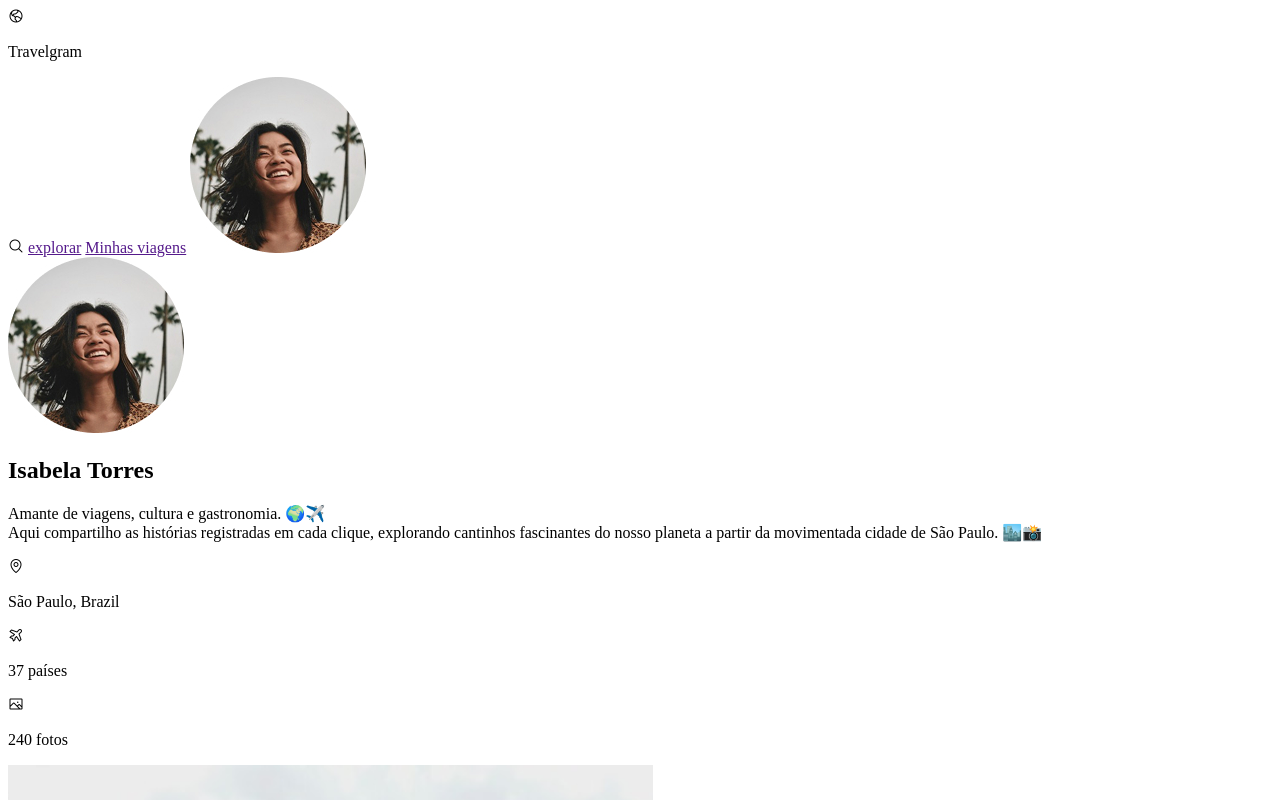
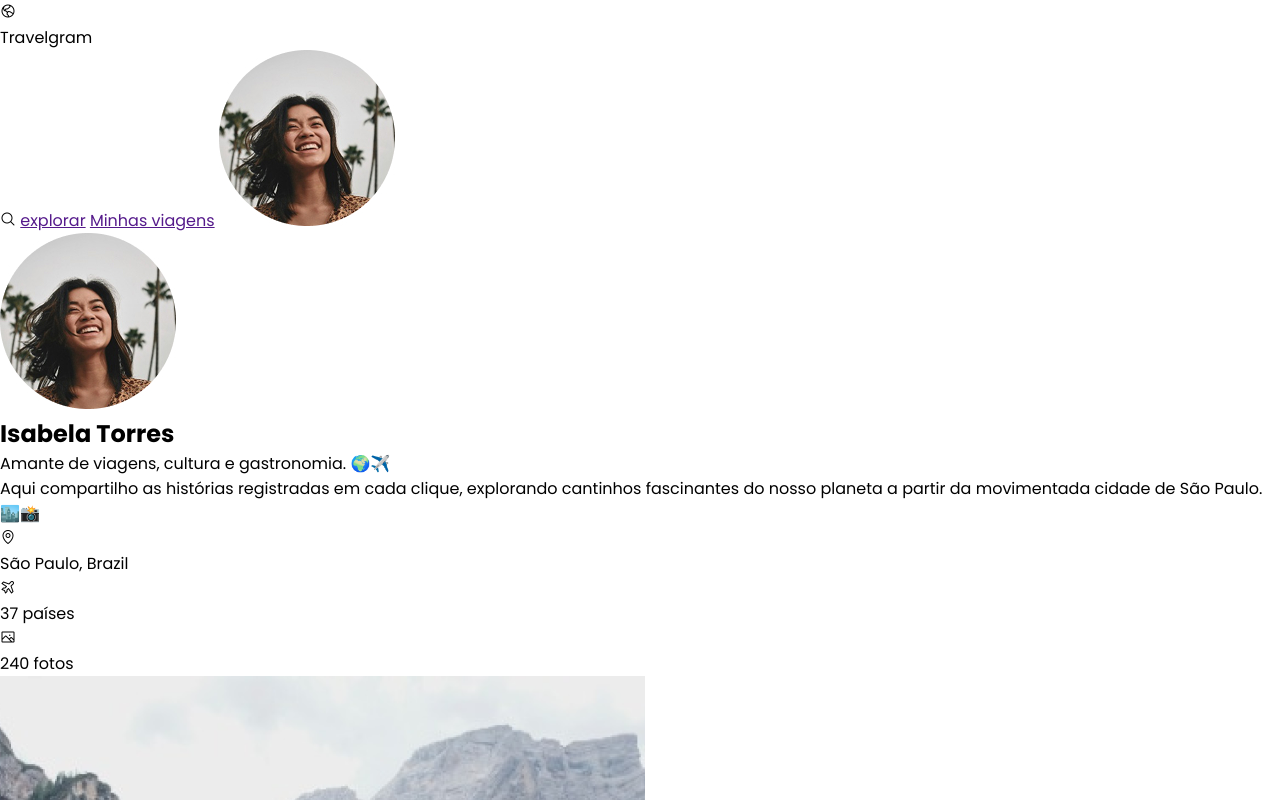
Before and after one commit to felipetrevisanic/travelgram, a plain HTML site: page index.html in a window 1280 px wide. Shown: the top 800 px of the page. Drawn offline with nearby package versions, Linux system fonts and the light colour scheme; a web font is replaced by a local one.

Commit message:
add css file with variables

```diff
--- a/inde.html
+++ b/index.html
@@ -13,6 +13,10 @@
       type="text/css"
       href="https://cdn.jsdelivr.net/npm/@phosphor-icons/web@2.1.1/src/fill/style.css"
     />
+    <link rel="preconnect" href="https://fonts.googleapis.com">
+    <link rel="preconnect" href="https://fonts.gstatic.com" crossorigin>
+    <link href="https://fonts.googleapis.com/css2?family=Poppins:ital,wght@0,100;0,200;0,300;0,400;0,500;0,600;0,700;0,800;0,900;1,100;1,200;1,300;1,400;1,500;1,600;1,700;1,800;1,900&family=Zain:ital,wght@0,200;0,300;0,400;0,700;0,800;0,900;1,300;1,400&display=swap" rel="stylesheet">
+    <link rel="stylesheet" href="./styles/style.css">
     <title>Travelgram</title>
 </head>
 <body>
--- a/styles/global.css
+++ b/styles/global.css
@@ -2,4 +2,5 @@
     margin: 0;
     padding: 0;
     box-sizing: border-box;
+    font-family: 'poppins', sans-serif;
 }
--- a/styles/style.css
+++ b/styles/style.css
@@ -0,0 +1,11 @@
+@import url('./global.css');
+
+:root {
+    --brand-color: #ef5f4c;
+    --bg-color: #ffffff;
+    --surface-color: #f5f5f5;
+    --skeleton-color:d9d9d9;
+    --shape-transparency: #FFFFFF8F;
+    --primary-color:#313131;
+    --secondary-color:#6c6c6c;
+}
```
